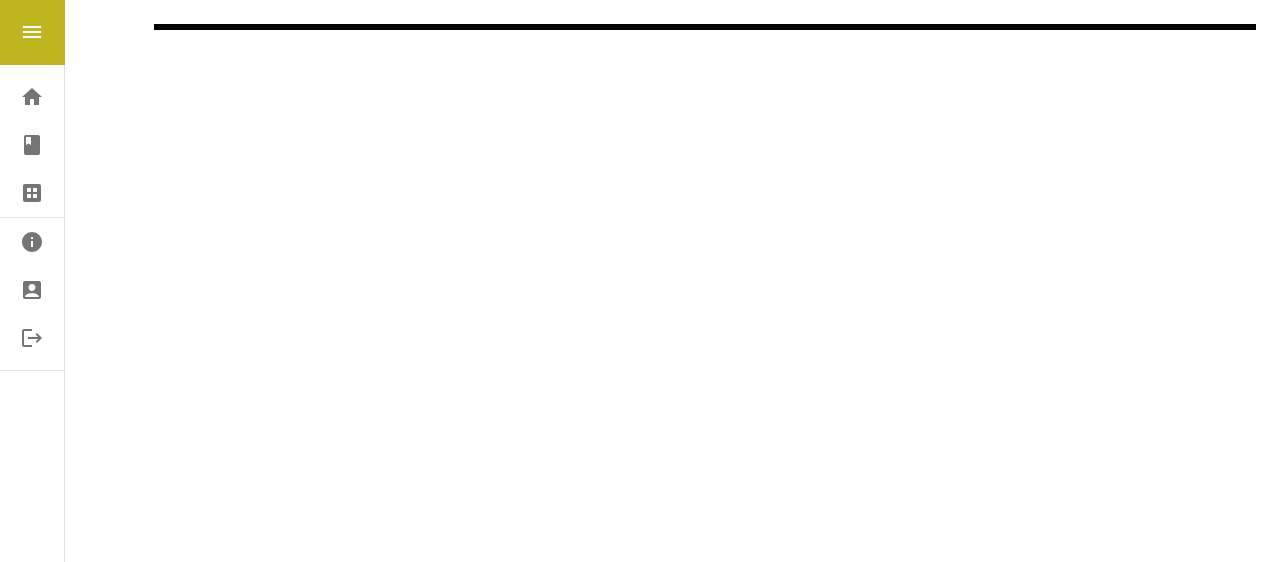
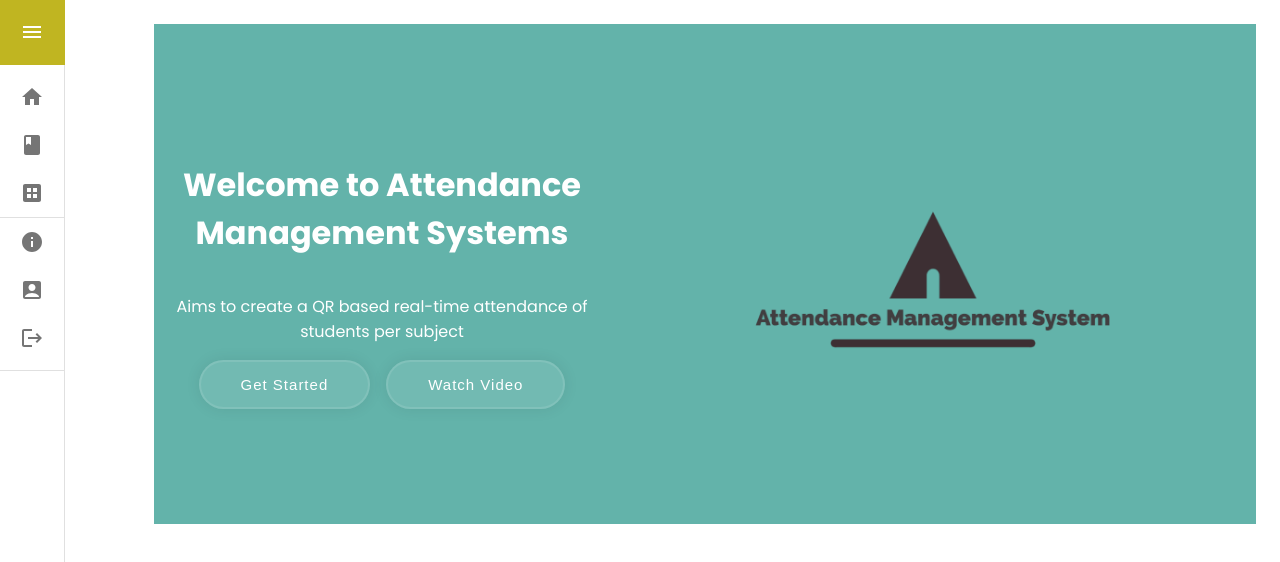
Before and after one commit to mrzyphyl/Attendance-Management-System, a React (Create React App) app in the folder ams-webapp/: page /professor-home in a window 1280 px wide. Shown: the top 562 px of the page. Built offline with nearby package versions, Linux system fonts and the light colour scheme.

Commit message:
new ams home page

```diff
--- a/ams-webapp/package.json
+++ b/ams-webapp/package.json
@@ -15,6 +15,7 @@
     "react-icons": "^4.10.1",
     "react-router-dom": "^6.15.0",
     "react-scripts": "5.0.1",
+    "react-spring": "^9.7.2",
     "styled-components": "^6.0.7",
     "web-vitals": "^2.1.4"
   },
--- a/ams-webapp/src/components/HomeBox/Common.jsx
+++ b/ams-webapp/src/components/HomeBox/Common.jsx
@@ -3,8 +3,74 @@ import { devices } from "../Device/DeviceSizes";
 
 export const BoxContent  = styled.div`
     width: 100%;
-    border: solid;
+    background: #0083749c;
     display: flex;
     align-items: center;
     justify-content: center;
 `
+
+export const HeroContainer = styled.div`
+    display: flex;
+    align-items: center;
+    justify-content: center;
+`
+
+export const HomeContent = styled.div`
+    display: flex;
+    flex-direction: column;
+    justify-content: center;
+    align-items: center;
+`
+
+export const WelcomeHeader = styled.h1`
+    color: white;
+    text-align: center;
+`
+
+export const Paragraph = styled.p`
+    color: white;
+    text-align: center;
+`
+
+export const ImageContainer = styled.div `
+    height: 100%;
+    width: 100%;
+    border-radius: 20px 0 0 20px;
+    display: none;
+    justify-content: center;
+    align-items: center;
+
+    @media ${devices.laptop} {
+        display: grid;
+    }
+`
+
+export const LogoImg = styled.img `
+    width: 500px;
+`
+
+export const ButtonContainer = styled.div`
+    display: flex;
+    gap: 1rem;
+    align-items: center;
+    justify-content: center;
+`
+
+export const StartButton = styled.button`
+    cursor: pointer;
+    font-weight: 500;
+    font-size: 15px;
+    letter-spacing: 1px;
+    display: inline-block;
+    padding: 14px 40px;
+    border-radius: 50px;
+    transition: 0.3s;
+    color: #fff;
+    background: rgba(255, 255, 255, 0.1);
+    box-shadow: 0 0 15px rgba(0, 0, 0, 0.08);
+    border: 2px solid rgba(255, 255, 255, 0.1);
+
+    &:hover{
+        border-color: rgba(255, 255, 255, 0.5);
+    }
+`
--- a/ams-webapp/src/components/HomeBox/ProfessorHomeBox.jsx
+++ b/ams-webapp/src/components/HomeBox/ProfessorHomeBox.jsx
@@ -1,18 +1,48 @@
 import { Box } from '@mui/material'
-import React from 'react'
+import React, { useState } from 'react'
 import ProfessorSideBar from '../Navs/Sidebar/ProfessorSidebar'
-import { BoxContent } from './Common'
+import { BoxContent, HeroContainer, ImageContainer, WelcomeHeader, LogoImg, HomeContent, Paragraph, ButtonContainer, StartButton } from './Common'
+import LogoNoBG from '../../assets/Logo/Attendance Management System-Mobile no bg.png'
+import { Modal } from '../Modal/Modal'
+
 
 function ProfessorHomeBox() {
+  const [showModal, setShowModal] = useState(false);
+
+  const openModal = () => {
+    setShowModal(prev => !prev);
+  }
+
   return (
     <Box sx={{ display: 'flex' }}>
       <ProfessorSideBar/>
       <Box component='main' sx={{flexGrow: 1, p: 3}}>
         <BoxContent>
+          <Modal showModal={showModal} setShowModal={setShowModal} />
+          <HeroContainer>
+            <HomeContent>
+              <WelcomeHeader>Welcome to Attendance Management Systems</WelcomeHeader>
+              <Paragraph>
+                Aims to create a QR based real-time attendance of students per subject
+              </Paragraph>
+              <ButtonContainer>
+                <StartButton>
+                  Get Started
+                </StartButton>
+                <StartButton onClick={openModal}>
+                  Watch Video
+                </StartButton>
+              </ButtonContainer>
+            </HomeContent>
+            <ImageContainer>
+              <LogoImg src={LogoNoBG}/>
+            </ImageContainer>
+          </HeroContainer>
         </BoxContent>
       </Box>
     </Box>
   )
 }
 
+
 export default ProfessorHomeBox
--- a/ams-webapp/src/components/HomeBox/StudentHomeBox.jsx
+++ b/ams-webapp/src/components/HomeBox/StudentHomeBox.jsx
@@ -1,14 +1,42 @@
 import { Box } from '@mui/material'
-import React from 'react'
-import { BoxContent } from './Common'
+import React, { useState } from 'react'
+import { BoxContent, HeroContainer, ImageContainer, WelcomeHeader, LogoImg, HomeContent, Paragraph, ButtonContainer, StartButton } from './Common'
 import StudentSideBar from '../Navs/Sidebar/StudentSidebar'
+import LogoNoBG from '../../assets/Logo/Attendance Management System-Mobile no bg.png'
+import { Modal } from '../Modal/Modal'
 
 function StudentHomeBox() {
+  const [showModal, setShowModal] = useState(false);
+
+  const openModal = () => {
+    setShowModal(prev => !prev);
+  }
+
   return (
     <Box sx={{ display: 'flex' }}>
       <StudentSideBar/>
       <Box component='main' sx={{flexGrow: 1, p: 3}}>
         <BoxContent>
+          <Modal showModal={showModal} setShowModal={setShowModal} />
+          <HeroContainer>
+            <HomeContent>
+              <WelcomeHeader>Welcome to Attendance Management Systems</WelcomeHeader>
+              <Paragraph>
+                Aims to create a QR based real-time attendance of students per subject
+              </Paragraph>
+              <ButtonContainer>
+                <StartButton>
+                  Get Started
+                </StartButton>
+                <StartButton onClick={openModal}>
+                  Watch Video
+                </StartButton>
+              </ButtonContainer>
+            </HomeContent>
+            <ImageContainer>
+              <LogoImg src={LogoNoBG}/>
+            </ImageContainer>
+          </HeroContainer>
         </BoxContent>
       </Box>
     </Box>
--- /dev/null
+++ b/ams-webapp/src/components/Modal/Modal.jsx
@@ -0,0 +1,121 @@
+import React, { useRef, useEffect, useCallback } from 'react'
+import { useSpring, animated } from 'react-spring'
+import styled from 'styled-components'
+import { MdClose } from 'react-icons/md'
+
+const Background = styled.div`
+  width: 100%;
+  height: 100%;
+  background: rgba(0, 0, 0, 0.8);
+  position: fixed;
+  display: flex;
+  justify-content: center;
+  align-items: center;
+`
+
+const ModalWrapper = styled.div`
+  box-shadow: 0 5px 16px rgba(0, 0, 0, 0.2);
+  background: #fff;
+  color: #000;
+  display: grid;
+  position: relative;
+  border-radius: 10px;
+`
+
+const ModalContent = styled.div`
+  display: flex;
+  flex-direction: column;
+  justify-content: center;
+  align-items: center;
+  line-height: 1.8;
+  color: #141414;
+
+  p {
+    margin-bottom: 1rem;
+  }
+
+  button {
+    padding: 10px 24px;
+    background: #141414;
+    color: #fff;
+    border: none;
+  }
+`
+
+const CloseModalButton = styled(MdClose)`
+  cursor: pointer;
+  background: white;
+  border-radius: 25px;
+  position: absolute;
+  top: 20px;
+  right: 20px;
+  width: 32px;
+  height: 32px;
+`
+
+const IFrame = styled.iframe`
+    width: 800px;
+    height: 500px;
+`
+
+export const Modal = ({ showModal, setShowModal }) => {
+  const modalRef = useRef();
+
+  const animation = useSpring({
+    config: {
+      duration: 250
+    },
+    opacity: showModal ? 1 : 0,
+    transform: showModal ? `translateY(0%)` : `translateY(-100%)`
+  })
+
+  const closeModal = e => {
+    if (modalRef.current === e.target) {
+      setShowModal(false);
+    }
+  }
+
+  const keyPress = useCallback(
+    e => {
+      if (e.key === 'Escape' && showModal) {
+        setShowModal(false);
+        console.log('I pressed');
+      }
+    },
+    [setShowModal, showModal]
+  )
+
+  useEffect(
+    () => {
+      document.addEventListener('keydown', keyPress);
+      return () => document.removeEventListener('keydown', keyPress);
+    },
+    [keyPress]
+  )
+
+  return (
+    <>
+      {showModal ? (
+        <Background onClick={closeModal} ref={modalRef}>
+          <animated.div style={animation}>
+            <ModalWrapper showModal={showModal}>
+              <ModalContent>
+               <IFrame
+               src="https://www.youtube.com/embed/dQw4w9WgXcQ"
+               title='Youtube'
+               frameborder="0"
+               allow="accelerometer; autoplay; encrypted-media; gyroscope; picture-in-picture"
+               allowfullscreen>
+               </IFrame>
+              </ModalContent>
+              <CloseModalButton
+                aria-label='Close modal'
+                onClick={() => setShowModal(prev => !prev)}
+              />
+            </ModalWrapper>
+          </animated.div>
+        </Background>
+      ) : null}
+    </>
+  )
+}
```
Also changed, not shown: 1 other file (tests, documents, lock files or other folders).
